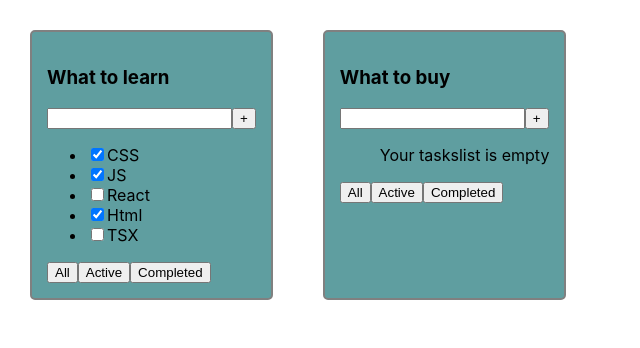
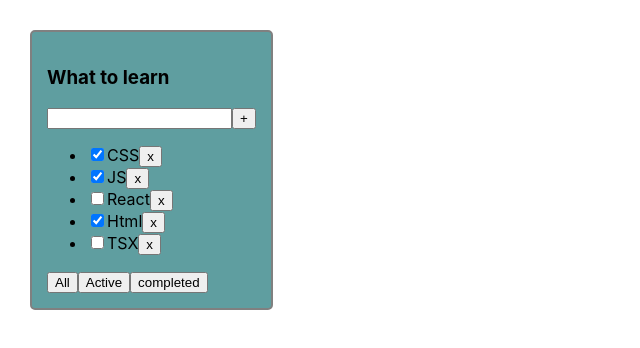
Before and after one commit to jagazed/todolist, a React (Create React App) app in the folder 1-todolist/1-todolist/: page / in a window 1280 px wide. Shown: the top 348 px of the page, without its empty margins (0-640 px from the left). Built offline with nearby package versions, Linux system fonts and the light colour scheme.

Commit message:
change 01 sprint v5

```diff
--- a/1-todolist/1-todolist/src/App.tsx
+++ b/1-todolist/1-todolist/src/App.tsx
@@ -1,4 +1,4 @@
-import React from 'react';
+import React, {useState} from 'react';
 import './App.css';
 import {TaskType, Todolist} from "./Todolist";
 
@@ -13,33 +13,49 @@ import {TaskType, Todolist} from "./Todolist";
 // VUI -> voice
 // VRUI -> виртуальная реальность
 // ARUI -> дополненная реальность
-
+export type FilterValuesType = "all" | "active" | "completed"
 
 function App() {
+    //DATA
     const todolistTitle = "What to learn"
-    let tasks1: Array<TaskType> = [
+
+    //global state
+    const [ tasks, setTasks] = useState<Array<TaskType>>([
         {id:1, title: "CSS", isDone: true},
         {id:2, title: "JS", isDone: true},
         {id:3, title: "React", isDone: false},
         {id:4, title: "Html", isDone: true},
         {id:5, title: "TSX", isDone: false}
-    ]
+    ])
 
-    const todolistTitle_2 = "What to buy"
-    let tasks2: Array<TaskType> = [
-        // {id:1, title: "Water", isDone: true},
-        // {id:2, title: "Beer", isDone: true},
-        // {id:3, title: "Meat", isDone: false},
-        // {id:4, title: "Cheeps", isDone: true}
-    ]
+    //State management => useState, useReducer, redux
+    const removeTask = (taskId: number) => {
+        //иммутабельная работа -> без измения данных первоночальных данных
+        const nextState = tasks.filter(t => t.id !== taskId) // new array
+        setTasks(nextState)
+        console.log(nextState)
+    }
+
+    //UI
+
+    const [filter, setFilter] = useState<FilterValuesType>("all")
+    // какие таски отдать в Todo на отрисовку? => см. filter
+
+    let filteredTasksForTodolist: Array<TaskType> = tasks
+    if (filter === "active") {
+        filteredTasksForTodolist = tasks.filter(t => t.isDone === false)
+    }
+    if (filter === "completed") {
+        filteredTasksForTodolist = tasks.filter(t => t.isDone)
+    }
+
+    const changeFilter = (newFilterValue: FilterValuesType) => {
+        setFilter(newFilterValue)
+    }
 
     return (
         <div className="App">
-            <Todolist title={todolistTitle} tasks={tasks1}/>
-            {/* Todolist({title: "What to learn", tasks: tasks2})*/}
-            <Todolist title={todolistTitle_2} tasks={tasks2}/>
-            {/*<Todolist title="What to buy"/>*/}
-            {/*<Todolist title="What to read"/>*/}
+            <Todolist title={todolistTitle} tasks={filteredTasksForTodolist} removeTask={removeTask} changeFilter={changeFilter}/>
         </div>
     );
 }
--- a/1-todolist/1-todolist/src/Button.tsx
+++ b/1-todolist/1-todolist/src/Button.tsx
@@ -1,7 +1,10 @@
 type ButtonPropsType = {
     title: string
+    onClickHandler?: () => void
 }
 
-export const Button = ({ title }: ButtonPropsType) => {
-    return <button>{title}</button>
+export const Button = ({title, onClickHandler}: ButtonPropsType) => {
+    return (
+        <button onClick={onClickHandler}>{title}</button>
+    )
 }
--- a/1-todolist/1-todolist/src/Todolist.tsx
+++ b/1-todolist/1-todolist/src/Todolist.tsx
@@ -1,9 +1,12 @@
 import React from "react";
 import {Button} from "./Button";
+import {FilterValuesType} from "./App";
 
 type TodolistPropsType = {
     title: string
     tasks: Array<TaskType>
+    removeTask: (taskId: number) => void
+    changeFilter: (newFilterValue: FilterValuesType) => void
 }
 
 export type TaskType = {
@@ -12,16 +15,23 @@ export type TaskType = {
     isDone: boolean
 }
 
-export const Todolist = ({title, tasks}: TodolistPropsType) => { // props. поменял на {title, tasks}
+export const Todolist = (
+    {
+        title,
+        tasks,
+        removeTask,
+        changeFilter
+    }: TodolistPropsType) => { // props. поменял на {title, tasks}
 
     //const {title, tasks} = props //дистриктуризация
 
     const tasksElements: Array<JSX.Element> | JSX.Element = tasks.length !== 0
-    ? tasks.map(task => {
+    ? tasks.map((task: TaskType) => {
         return (
-            <li>
+            <li key={task.id}>
                 <input type="checkbox" checked={task.isDone}/>
                 <span>{task.title}</span>
+                <Button title={"x"} onClickHandler={() => removeTask(task.id)} />
             </li>
         )
     })
@@ -33,15 +43,15 @@ export const Todolist = ({title, tasks}: TodolistPropsType) => { // props. по
         <h3>{title}</h3>
             <div>
                 <input/>
-                <Button title={'+'} />
+                <Button title={"+"} />
             </div>
             <ul>
                 {tasksElements}
             </ul>
             <div>
-                <Button title={'All'}/>
-                <Button title={'Active'}/>
-                <Button title={'Completed'}/>
+                <Button onClickHandler={() => changeFilter("all")} title={"All"}/>
+                <Button onClickHandler={() => changeFilter("active")} title={"Active"}/>
+                <Button onClickHandler={() => changeFilter("completed")} title={"completed"}/>
             </div>
         </div>
     )
```
